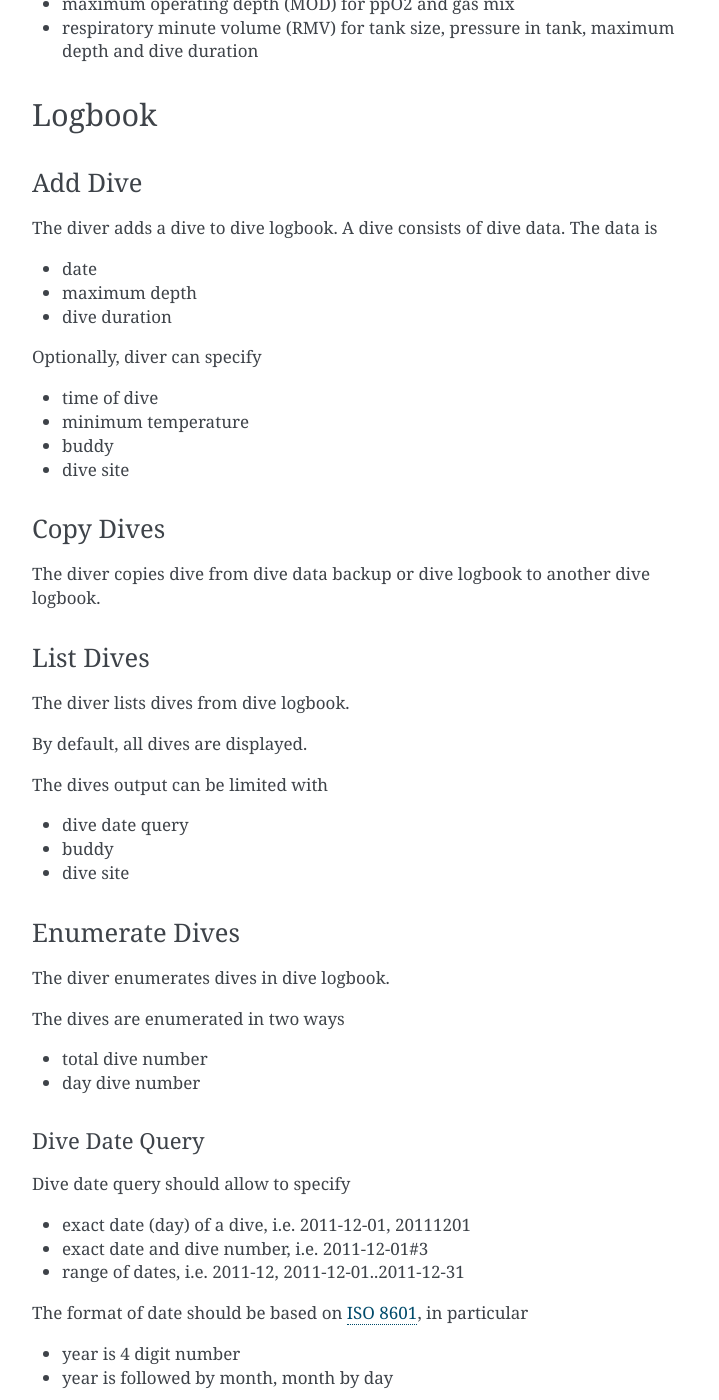
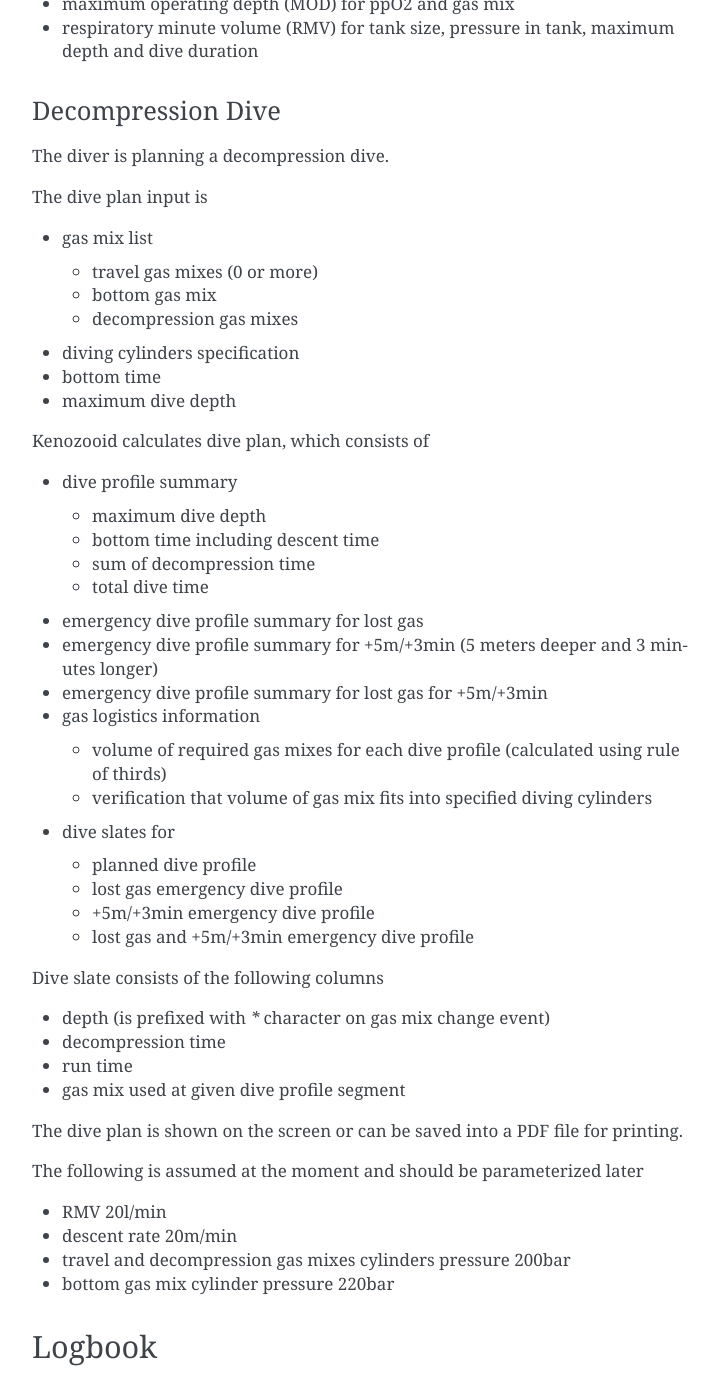
Before and after one commit to gitGNU/gnu_kenozooid, a Sphinx documentation site: the page built from doc/hacking/us.rst, in a window 1280 px wide and 1400 px high, scrolled down 2478 px. Shown: the whole window, without its empty margins (388-1107 px from the left). Built offline with Sphinx 7.4.7, drawn with Linux system fonts in a browser that asks for light colours.

Commit message:
- added decompression dive planning user story

```diff
--- a/doc/hacking/us.rst
+++ b/doc/hacking/us.rst
@@ -131,6 +131,68 @@
 - respiratory minute volume (RMV) for tank size, pressure in tank, maximum
   depth and dive duration
 
+.. _hk-us-plan-deco:
+
+Decompression Dive
+^^^^^^^^^^^^^^^^^^
+The diver is planning a decompression dive.
+
+The dive plan input is
+
+- gas mix list
+
+  - travel gas mixes (0 or more)
+  - bottom gas mix
+  - decompression gas mixes
+
+- diving cylinders specification
+- bottom time
+- maximum dive depth
+
+Kenozooid calculates dive plan, which consists of
+
+- dive profile summary
+
+  - maximum dive depth
+  - bottom time including descent time
+  - sum of decompression time
+  - total dive time
+
+- emergency dive profile summary for lost gas
+- emergency dive profile summary for +5m/+3min (5 meters deeper and 3 minutes longer)
+- emergency dive profile summary for lost gas for +5m/+3min
+
+- gas logistics information
+
+  - volume of required gas mixes for each dive profile (calculated using
+    rule of thirds)
+  - verification that volume of gas mix fits into specified diving
+    cylinders
+
+- dive slates for
+
+  - planned dive profile
+  - lost gas emergency dive profile
+  - +5m/+3min emergency dive profile
+  - lost gas and +5m/+3min emergency dive profile
+
+Dive slate consists of the following columns
+
+- depth (is prefixed with `*` character on gas mix change event)
+- decompression time
+- run time
+- gas mix used at given dive profile segment
+
+The dive plan is shown on the screen or can be saved into a PDF file for
+printing.
+
+The following is assumed at the moment and should be parameterized later
+
+- RMV 20l/min
+- descent rate 20m/min
+- travel and decompression gas mixes cylinders pressure 200bar
+- bottom gas mix cylinder pressure 220bar
+
 .. _hk-us-logbook:
 
 Logbook
```
